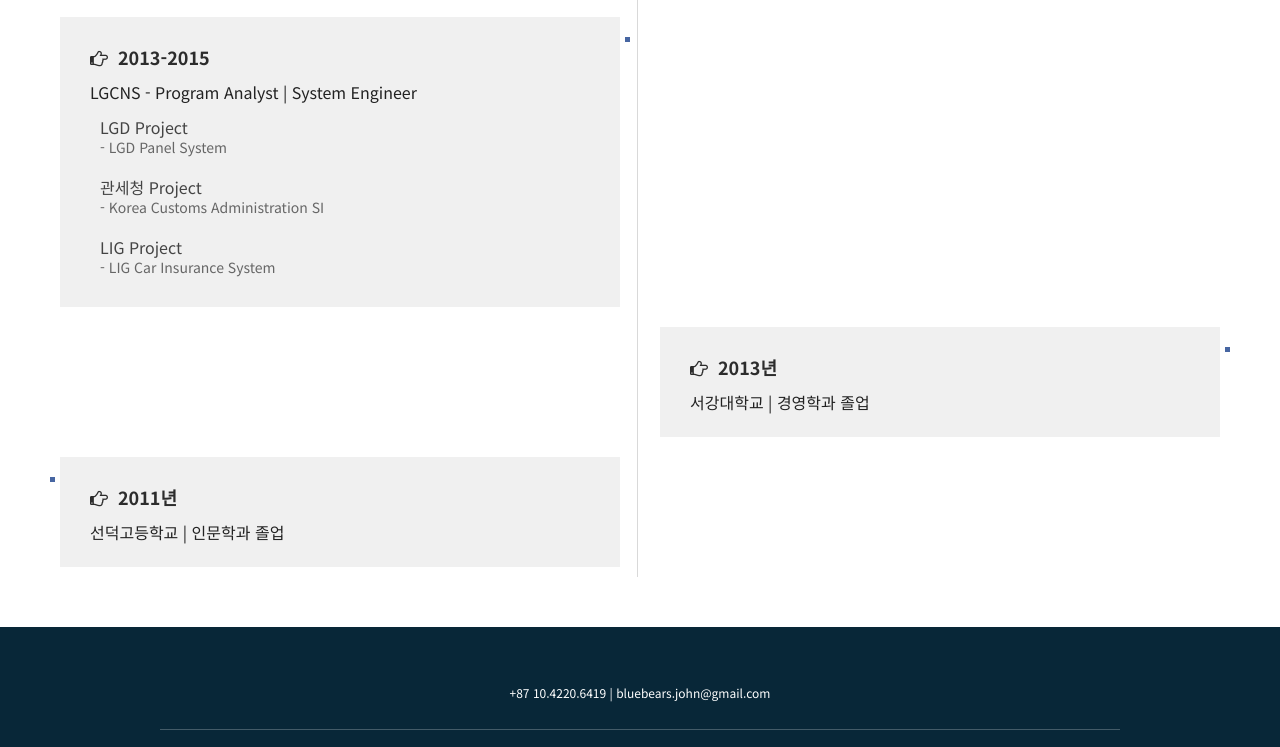
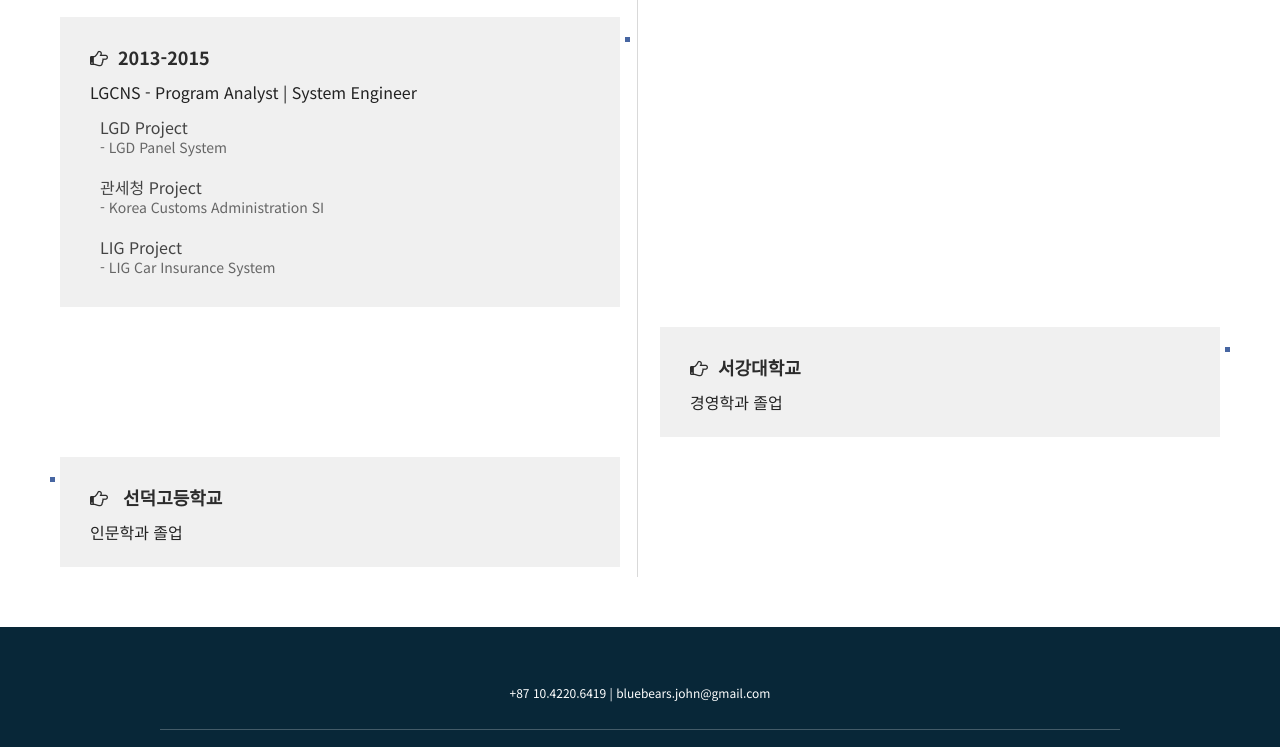
Before and after one commit to bluebear-john/bluebear-john.github.io, a plain HTML site: page index.html in a window 1280 px wide. Shown: the part 3443-4190 px from the top of the page. Drawn offline with nearby package versions, Linux system fonts and the light colour scheme; a web font is replaced by a local one.

Commit message:
Update index.html

```diff
--- a/index.html
+++ b/index.html
@@ -108,7 +108,7 @@
                     <ul class="clearfix">
                         <li class="col-3">
                             <h5>game design</h5>
-                            <p>system design<br>, contents design,<br> balancing,<br>concept design</p>
+                            <p>system design,<br>contents design,<br> balancing,<br>concept design</p>
                         </li>
                         <li class="col-3">
                             <h5>game producing</h5>
@@ -125,7 +125,7 @@
                         </li>
                         <li class="col-3">
                             <h5>html5/css</h5>
-                            <p>html/jsp,<br>responsive web<br>meida<br>css</p>
+                            <p>html/jsp,<br>responsive web<br>meida/css</p>
                         </li>
                         <li class="col-3">
                             <h5>Javascript/J-query</h5>
@@ -215,15 +215,15 @@
                     <div class="container right">
                         <div class="content">
                             <div class="cont_b a"></div>
-                            <h2><i class="fa fa-hand-o-right" aria-hidden="true"></i>2013년</h2>
-                            <p>서강대학교 | 경영학과 졸업</p>
+                            <h2><i class="fa fa-hand-o-right" aria-hidden="true"></i>서강대학교</h2>
+                            <p>경영학과 졸업</p>
                         </div>
                     </div>
                     <div class="container left">
                         <div class="content">
                             <div class="cont_b r"></div>
-                            <h2><i class="fa fa-hand-o-right" aria-hidden="true"></i>2011년</h2>
-                            <p>선덕고등학교 | 인문학과 졸업</p>
+                            <h2><i class="fa fa-hand-o-right" aria-hidden="true"></i> 선덕고등학교 </h2>
+                            <p>인문학과 졸업</p>
                         </div>
                     </div>
                 </div>
```
